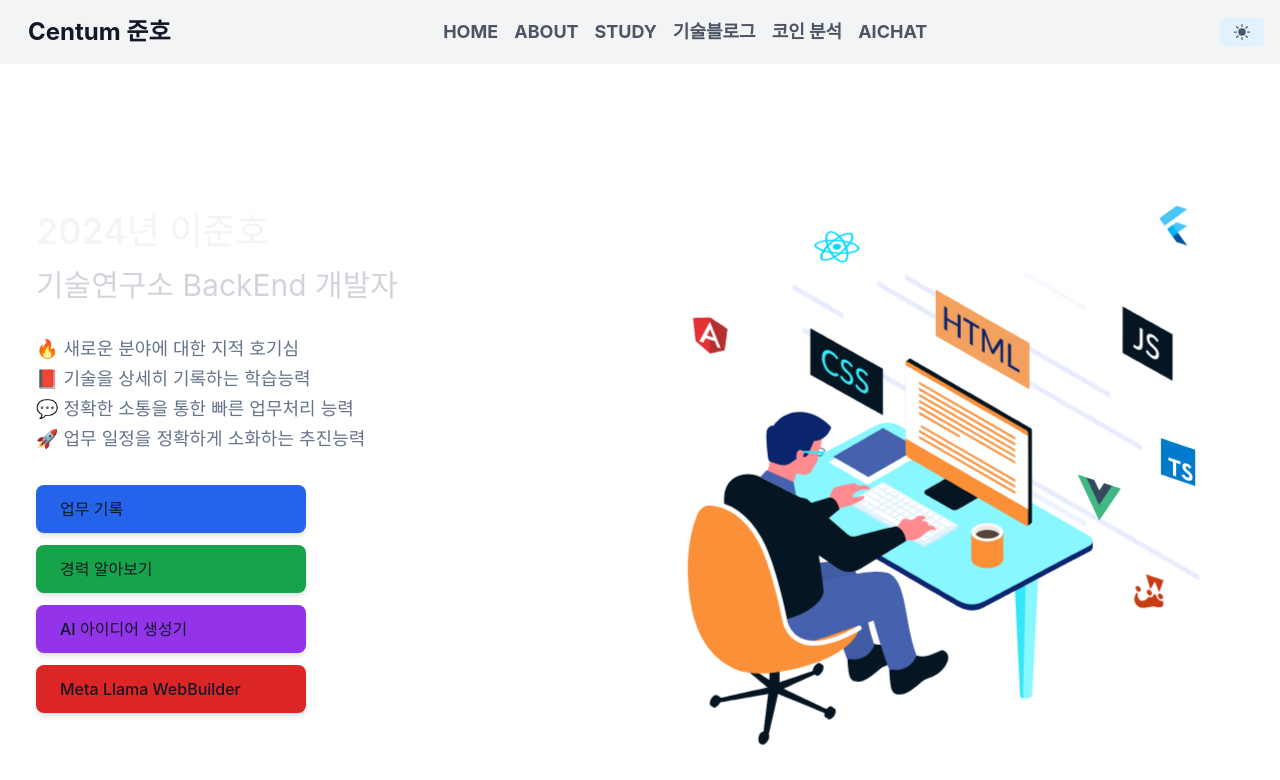
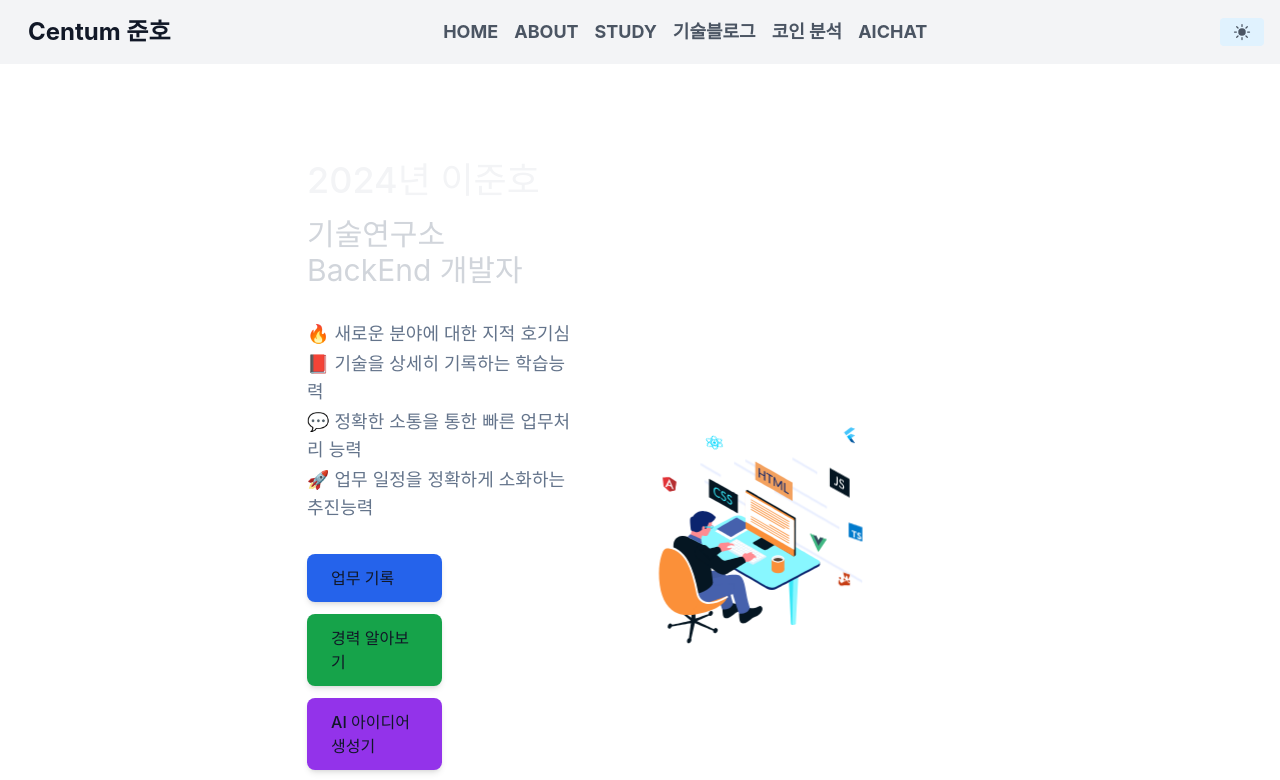
Before and after one commit to Centumjoonho/nextjs_portfolio_add_notion, a Next.js app: page / in a window 1280 px wide. Shown: the top 780 px of the page. Built offline with nearby package versions, Linux system fonts and the light colour scheme.

Commit message:
Dynamically load Lottie animation component
Load Lottie animation dynamically to avoid SSR issues and update the component to use the correct path for animation data.

```diff
--- a/components/home/anime.js
+++ b/components/home/anime.js
@@ -1,13 +1,28 @@
 'use client';
 
-import React from "react";
-
-import Lottie from "react-lottie-player";
-// Alternatively:
-// import Lottie from 'react-lottie-player/dist/LottiePlayerLight'
-
-import lottieJson from "/public/animation_llfuvf1m.json";
+import { useEffect, useState } from 'react';
 
 export default function Anime() {
-  return <Lottie loop animationData={lottieJson} play />;
+  const [Lottie, setLottie] = useState(null);
+
+  useEffect(() => {
+    let mounted = true;
+    // SSR 단계에서 평가되지 않도록 런타임에만 로드
+    import('react-lottie-player').then((m) => {
+      if (mounted) setLottie(() => m.default);
+    });
+    return () => { mounted = false; };
+  }, []);
+
+  if (!Lottie) return null; // 필요하면 스피너/플레이스홀더 넣어도 OK
+
+  // /public/animation_llfuvf1m.json 파일을 path로 로드 (번들/SSR 안전)
+  return (
+    <Lottie
+      loop
+      play
+      path="/animation_llfuvf1m.json"
+      style={{ width: 240, height: 240 }}
+    />
+  );
 }
```
